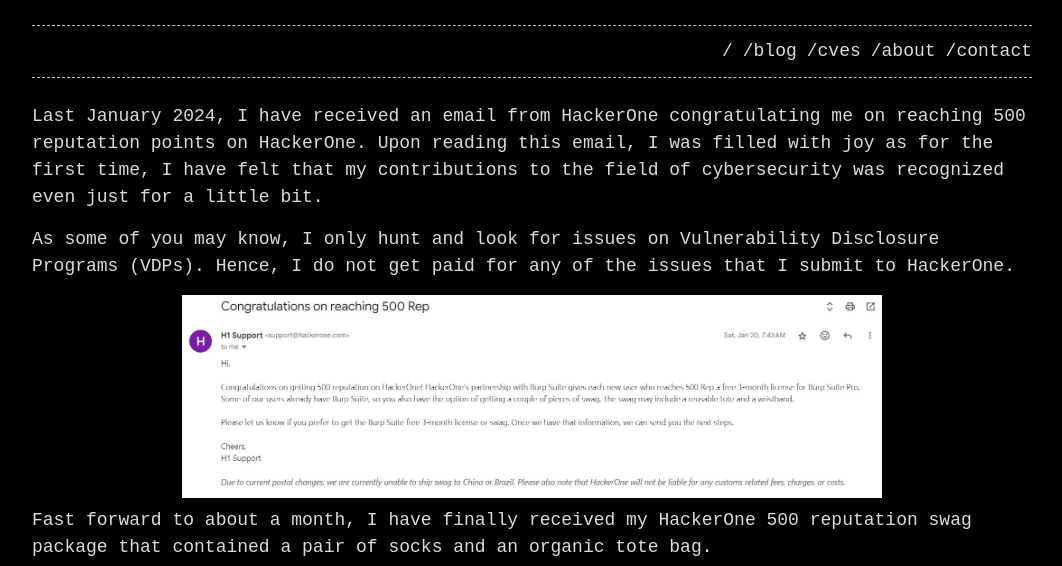
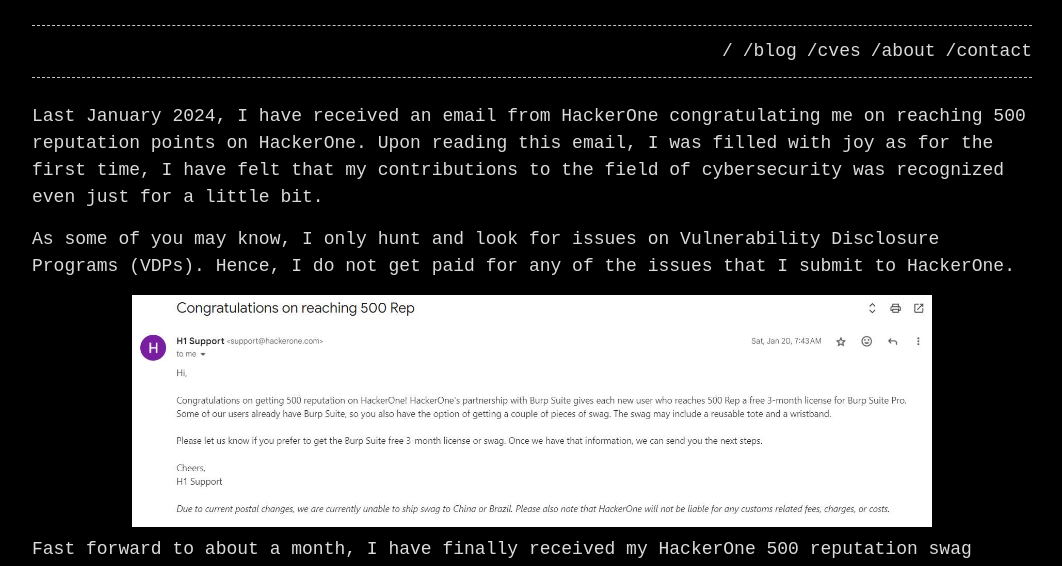
Before and after one commit to zw1tt3r1on/zw1tt3r1on.github.io, a Jekyll site: the page built from _posts/2024-03-03-hackerone-500-reputation.markdown, in a window 1280 px wide. Shown: the top 566 px of the page, without its empty margins (108-1170 px from the left). Built offline with Jekyll 4.4.1, drawn with Linux system fonts in a browser that asks for light colours; some of the changed text lies outside the part shown.

Commit message:
adjust size

```diff
--- a/_posts/2024-03-03-hackerone-500-reputation.markdown
+++ b/_posts/2024-03-03-hackerone-500-reputation.markdown
@@ -9,11 +9,11 @@ Last January 2024, I have received an email from HackerOne congratulating me on
 
 As some of you may know, I only hunt and look for issues on Vulnerability Disclosure Programs (VDPs). Hence, I do not get paid for any of the issues that I submit to HackerOne.
 
-<center><img src="/assets/uploads/hackerone-500-reputation/500reputation-email.jpg" width="70%"></center>
+<center><img src="/assets/uploads/hackerone-500-reputation/500reputation-email.jpg" width="80%"></center>
 
 Fast forward to about a month, I have finally received my HackerOne 500 reputation swag package that contained a pair of socks and an organic tote bag.
 
-<center><img src="/assets/uploads/hackerone-500-reputation/500reputation-swag.jpg"width="70%"></center>
+<center><img src="/assets/uploads/hackerone-500-reputation/500reputation-swag.jpg" width="80%"></center>
 
 To me, these swags are not just a pair of socks and an organic tote bag. They symbolize a small for me and my career and acknowledge the countless hours that I have dedicated to honing my skills in different fields of cybersecurity.
 
```
